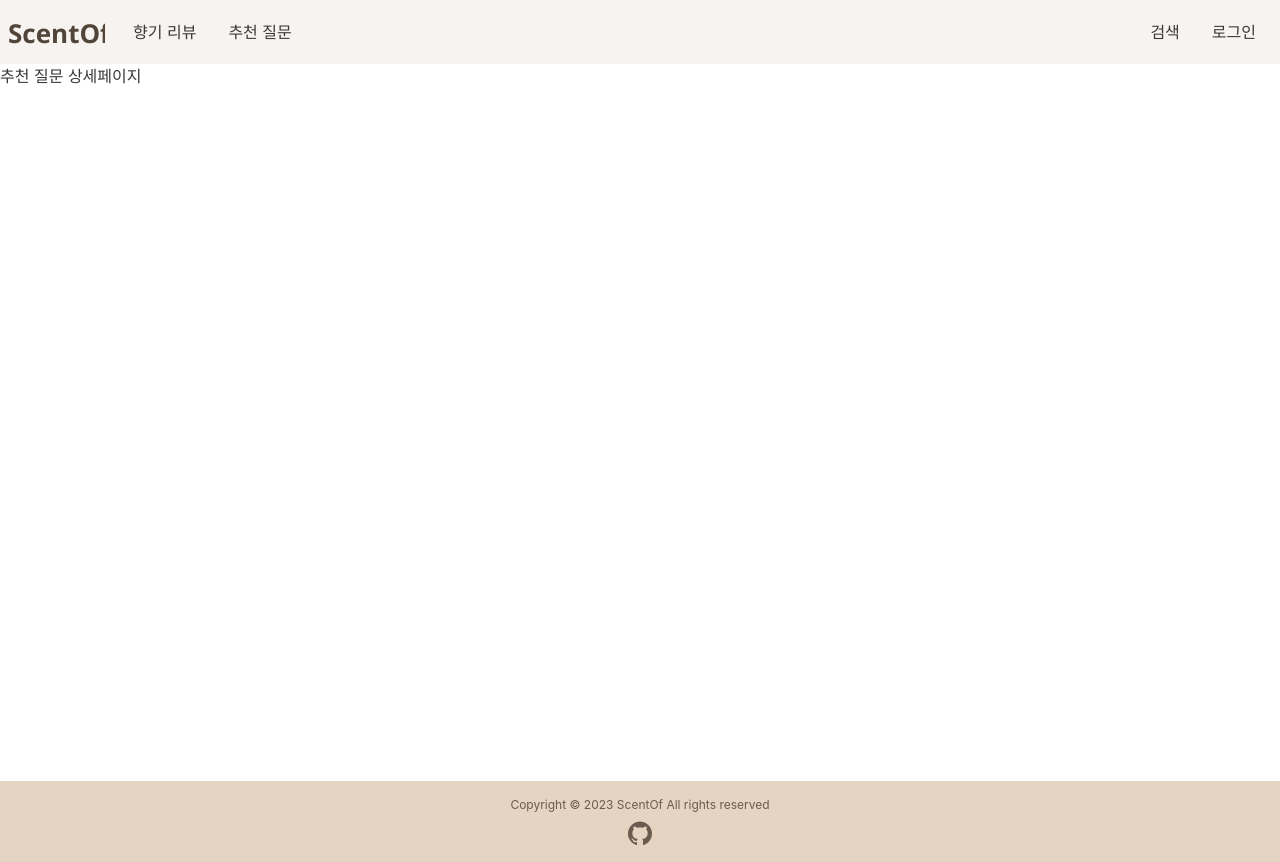
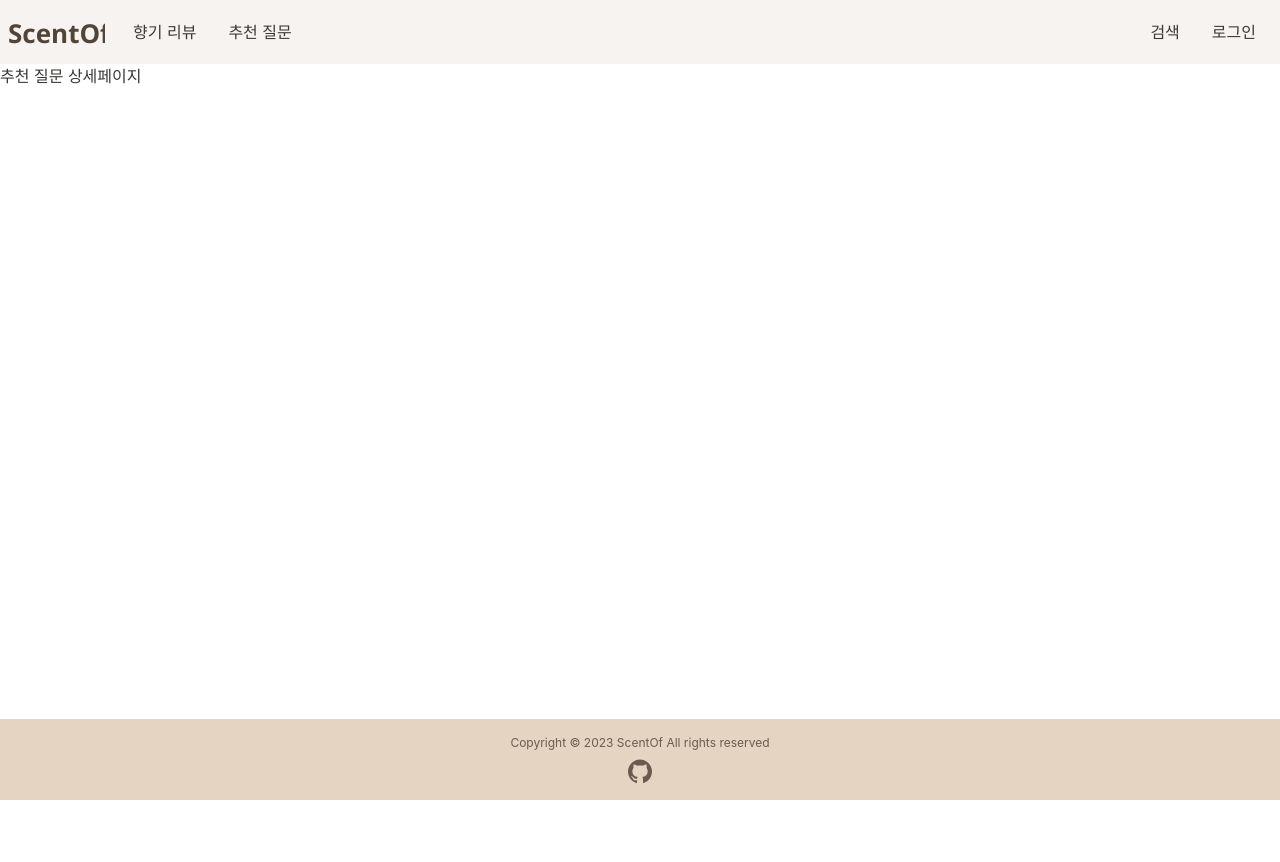
Before and after one commit to j2yn34/ScentOf, a React (Vite) app: page /recommend/1 in a window 1280 px wide. After the commit the page ends 800 px from the top, so only its background shows below. Built offline with nearby package versions, Linux system fonts and the light colour scheme.

Commit message:
Design: 메인 섹션 min-height 수정
- 페이지의 내용이 전체 화면 높이 보다 짧은 경우, 푸터가 화면 가장 하단에 위치하도록 메인 섹션의 min-height를 수정

```diff
--- a/src/assets/css/style.css
+++ b/src/assets/css/style.css
@@ -1,5 +1,5 @@
 @charset "utf-8";
 
 .main {
-  min-height: calc(100vh - 5.2rem);
+  min-height: calc(100vh - 4rem - 81px);
 }
```
